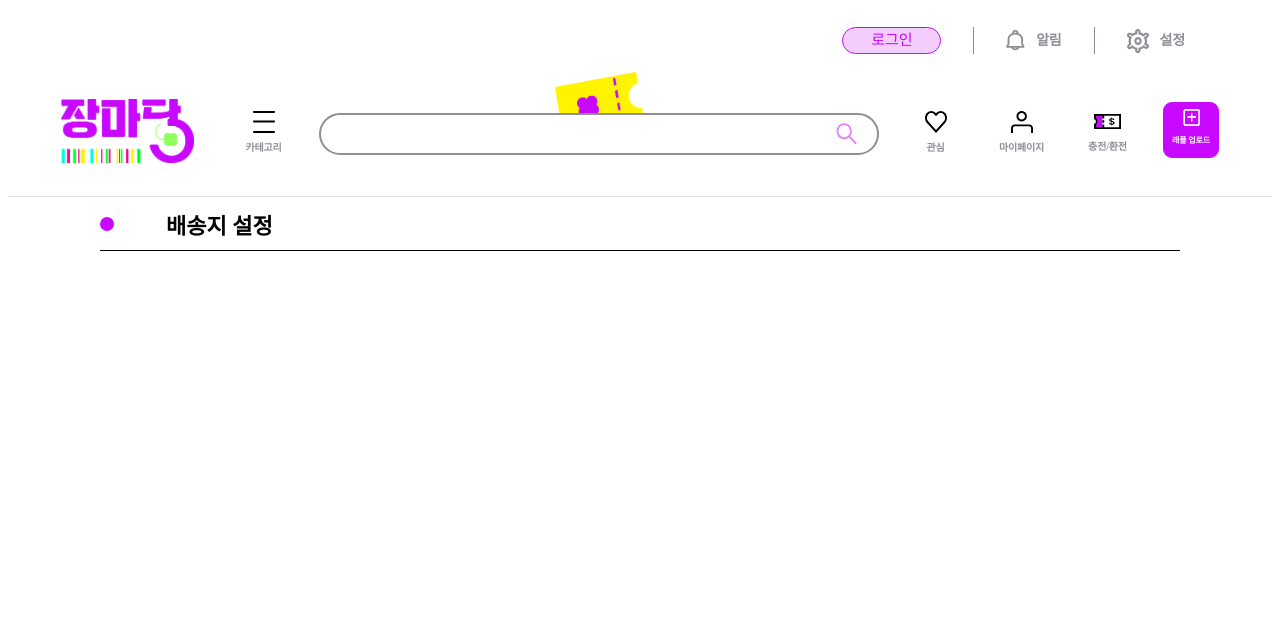
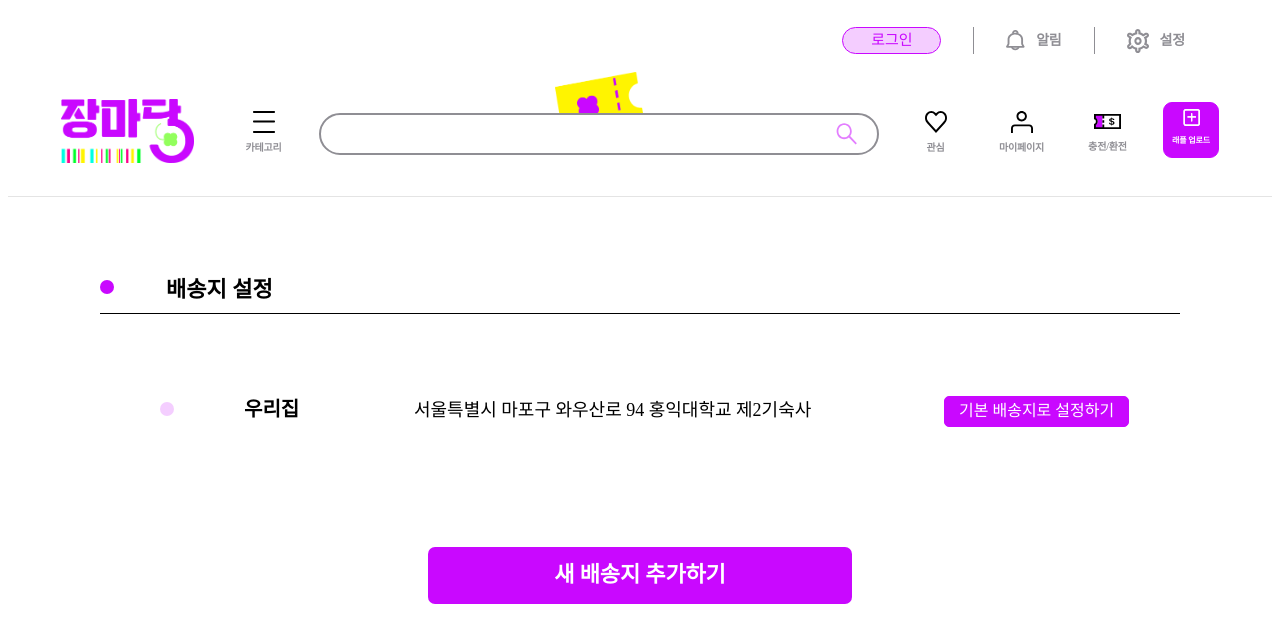
Before and after one commit to JMarketYard/Front-end, a React (Vite) app: page /address in a window 1280 px wide. Shown: the top 642 px of the page. Built offline with nearby package versions, Linux system fonts and the light colour scheme.

Commit message:
Design: 배송지 설정 페이지 UI #17
배송지 설정 페이지 UI 큰 틀 개발

```diff
--- a/src/pages/address/addressSetPage.tsx
+++ b/src/pages/address/addressSetPage.tsx
@@ -1,11 +1,52 @@
+import styled from "styled-components";
 import BigTitle from "../../components/BigTitle";
+import Address from "./components/Address";
 
 const AddressSetPage = () => {
   return (
-    <>
-    <BigTitle>배송지 설정</BigTitle>
-    </>
+    <Wrapper>
+      <BigTitle>배송지 설정</BigTitle>
+      <AddressList>
+        <Address />
+      </AddressList>
+      <Button>새 배송지 추가하기</Button>
+    </Wrapper>
   );
 }
 
 export default AddressSetPage;
+
+const Wrapper = styled.div`
+  padding-top: 63px;
+  display: flex;
+  flex-direction: column;
+  align-items: center;
+`
+
+const AddressList = styled.ul`
+  padding-top: 63px;
+  margin-bottom: 120px;
+  display: flex;
+  flex-direction: column;
+  row-gap: 30px;
+`
+
+const Button = styled.button`
+    width: 424px;
+    height: 57px;
+    border: none;
+    border-radius: 7px;
+    background: #C908FF;
+    color: white;
+    text-align: center;
+    font-family: Pretendard;
+    font-size: 22px;
+    font-style: normal;
+    font-weight: 700;
+    line-height: 18px;
+    letter-spacing: -0.165px;
+    margin-bottom: 150px;
+    &:hover {
+        cursor: pointer;
+    }
+`
--- /dev/null
+++ b/src/pages/address/components/Address.tsx
@@ -0,0 +1,97 @@
+import { useState } from "react";
+import styled from "styled-components";
+
+const Address = () => {
+  // 임의의 default state: 후에 데이터 연결하면 삭제할 state
+  const [isDefault, setIsDefault] = useState(false);
+  return (
+    <>
+    <List>
+      <ListIcon />
+      <TitleSpan>우리집</TitleSpan>
+      <AddressSpan>서울특별시 마포구 와우산로 94 홍익대학교 제2기숙사</AddressSpan>
+      <SetBtn
+      $default={isDefault}
+      onClick={()=>setIsDefault(!isDefault)}
+      >{
+        isDefault
+        ? '기본 배송지로 설정됨'
+        : '기본 배송지로 설정하기'
+      }</SetBtn>
+    </List>
+    </>
+  );
+};
+
+export default Address;
+
+const List = styled.li`
+  display: flex;
+  align-items: baseline;
+  column-gap: 70px;
+  width: 1000px;
+  box-sizing: border-box;
+`
+
+const ListIcon = styled.span`
+    display: inline-block;
+    width: 14px;
+    height: 14px;
+    background-color: rgba(201, 8, 255, 0.20);
+    border-radius: 100%;
+    // margin-right: 78px;
+`
+
+const TitleSpan = styled.div`
+  color: #000;
+  font-family: Pretendard;
+  font-size: 20px;
+  font-style: normal;
+  font-weight: 600;
+  line-height: normal;
+  white-space: nowrap;
+  overflow: hidden;
+  text-overflow: ellipsis;
+  width: 100px;
+`
+
+const AddressSpan = styled.span`
+  color: #000;
+  font-family: Pretendard;
+  font-size: 18px;
+  font-style: normal;
+  font-weight: 400;
+  line-height: 20.363px; /* 113.13% */
+  white-space: nowrap;
+  overflow: hidden;
+  text-overflow: ellipsis;
+  width: 460px;
+`
+
+const SetBtn = styled.button<{$default:boolean}>`
+  display: flex;
+  height: 31px;
+  padding: 0px 14px;
+  justify-content: center;
+  align-items: center;
+  gap: 10px;
+  border-radius: 5px;
+  border: 1px solid #C908FF;
+  text-align: center;
+  font-family: Pretendard;
+  font-size: 16px;
+  font-style: normal;
+  font-weight: 500;
+  line-height: 36.832px; /* 230.199% */
+  margin-right: 14px;
+  box-sizing: border-box;
+  &:hover {
+    cursor: pointer;
+  };
+  ${props => props.$default
+    ? `background: rgba(201, 8, 255, 0.20);
+      color: #C908FF;`
+    : `background: #C908FF;
+      color: #FFF;`
+  }
+`
```
